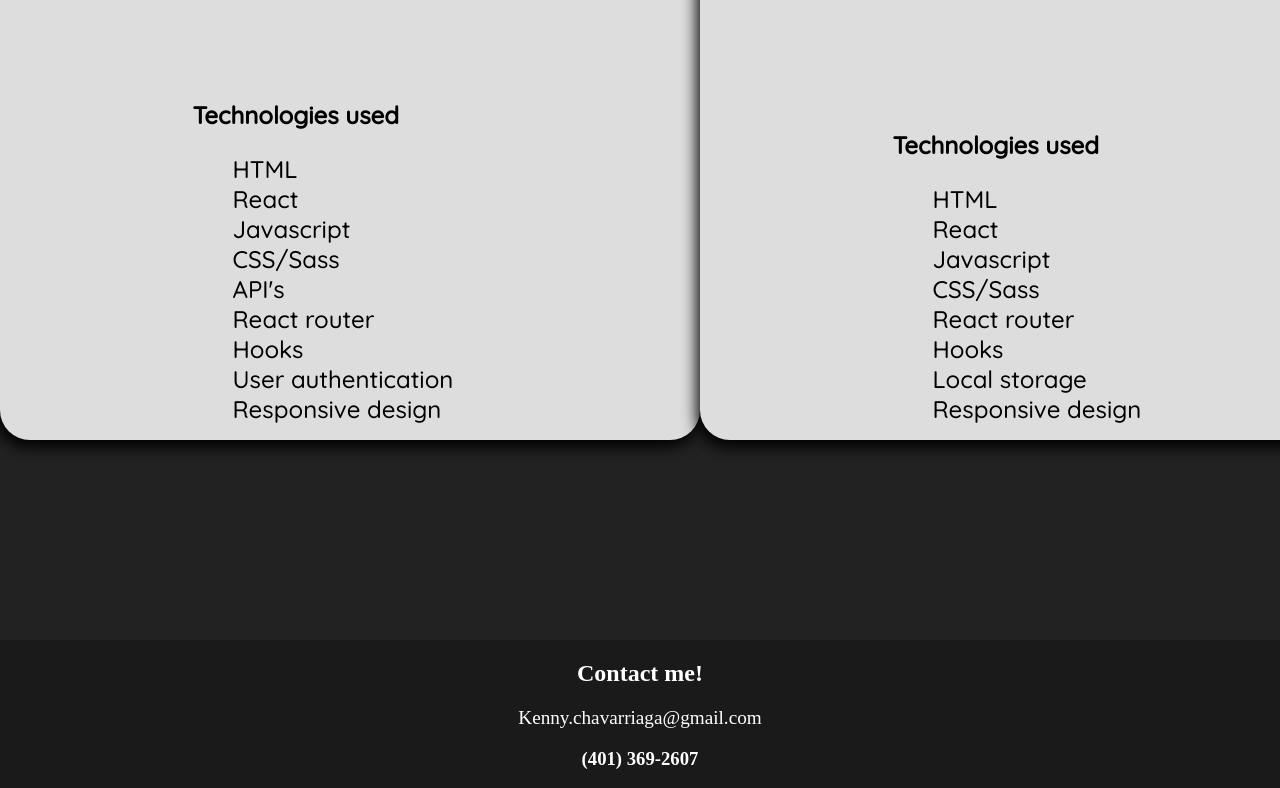
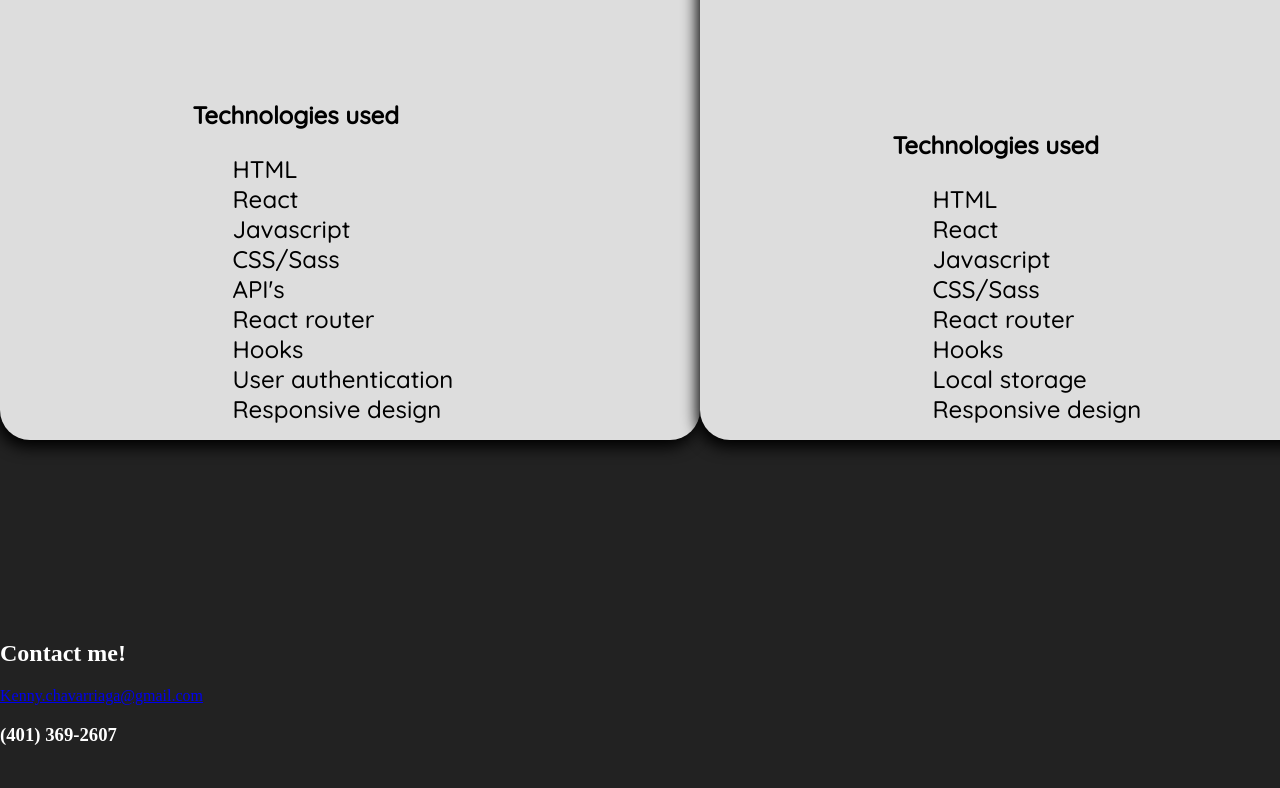
Before and after one commit to Mafesto8798/Portfolio, a React (Create React App) app: page / in a window 1280 px wide. Shown: the part 1628-2416 px from the top of the page. After the commit the page ends 2374 px from the top, so only its background shows below. Built offline with nearby package versions, Linux system fonts and the light colour scheme.

Commit message:
redesign

```diff
--- a/src/Components/Home.jsx
+++ b/src/Components/Home.jsx
@@ -1,7 +1,6 @@
 import React from 'react'
 import {v4 as uuidv4} from "uuid";
 import Project from './Project'
-import {Link} from 'react-router-dom'
 const projects = [
     {id:uuidv4(),image:"Logo.png",link:"https://login-acnh.herokuapp.com/",title:"Villager Search",
         desc:"Login or create an account and search for Animal Crossing villagers as well as get to know them.",
--- a/src/Stylesheets/_contact.scss
+++ /dev/null
@@ -1,20 +0,0 @@
-footer{
-    display:flex;
-    justify-content: center;
-    align-items: center;
-    background:rgb(26, 26, 26);
-    .contact-container{
-        display:flex;
-        justify-content: center;
-        align-items: center;
-        flex-direction: column;
-        a{
-            font-size:1.2rem;
-            text-decoration: none;
-            color:white;
-            &:hover{
-                cursor: pointer;
-            }
-        }
-    }
-}
--- a/src/Stylesheets/styles.css
+++ b/src/Stylesheets/styles.css
@@ -58,45 +58,6 @@
   }
 }
 
-footer {
-  display: -webkit-box;
-  display: -ms-flexbox;
-  display: flex;
-  -webkit-box-pack: center;
-      -ms-flex-pack: center;
-          justify-content: center;
-  -webkit-box-align: center;
-      -ms-flex-align: center;
-          align-items: center;
-  background: #1a1a1a;
-}
-
-footer .contact-container {
-  display: -webkit-box;
-  display: -ms-flexbox;
-  display: flex;
-  -webkit-box-pack: center;
-      -ms-flex-pack: center;
-          justify-content: center;
-  -webkit-box-align: center;
-      -ms-flex-align: center;
-          align-items: center;
-  -webkit-box-orient: vertical;
-  -webkit-box-direction: normal;
-      -ms-flex-direction: column;
-          flex-direction: column;
-}
-
-footer .contact-container a {
-  font-size: 1.2rem;
-  text-decoration: none;
-  color: white;
-}
-
-footer .contact-container a:hover {
-  cursor: pointer;
-}
-
 body {
   margin: 0;
   background: #222;
--- a/src/Stylesheets/styles.scss
+++ b/src/Stylesheets/styles.scss
@@ -1,5 +1,4 @@
 @import './nav';
-@import './contact';
 
 body{
     margin:0;
```
Also changed, not shown: 1 other file (tests, documents, lock files or other folders).
